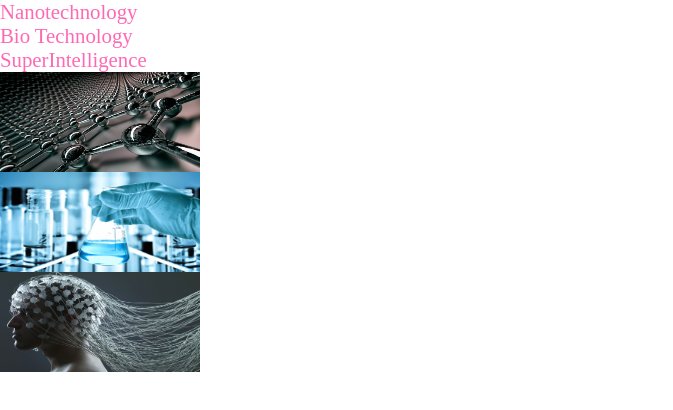
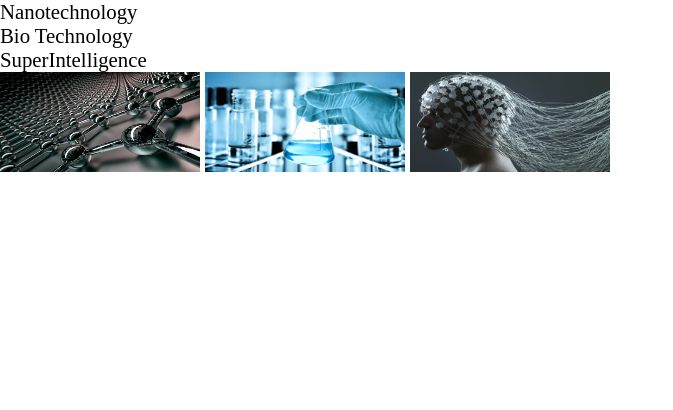
Before and after one commit to kushbhatija/technology-2020, a plain HTML site: page loadthis.html in a window 1280 px wide. Shown: the whole page, without its empty margins (0-673 px from the left). Drawn offline with Linux system fonts and the light colour scheme; files that its build step writes are made by us from their sources.

Commit message:
Add files via upload

```diff
--- a/css/index.css
+++ b/css/index.css
@@ -5,10 +5,12 @@
 body{
   background-color: white;
   text-align: center;
+  color: black;
 }
 html{
   scroll-behavior: smooth;
 }
+
 
 
 .topbar{
@@ -103,6 +105,7 @@ html{
   padding-top: 20px;
   margin-bottom: 2em;
   padding-bottom: 40px;
+  z-index: 99999;
 
 }
 /*progres bar*/
@@ -428,7 +431,7 @@ ul{
   text-align: center;
 }
 
-.load {
+.load{
 	position: fixed;
 	width: 100%;
 	height: 100%;
@@ -462,13 +465,7 @@ ul{
 	display: grid;
 }
 
-.loadgrid{
-  display: grid;
-  grid-template-columns: 1fr 1fr 1fr ;
-  position: relative;
-
-
-}
+
 
 
 
@@ -841,7 +838,7 @@ margin-left: 2em;
 
 .img1{
   text-align: left;
-  height: 100x;
+  height: 100px;
   width: auto;
   margin: 1.2em;
 }
@@ -876,7 +873,8 @@ margin-left: 2em;
 color: black;
 border-radius: 25px;
 margin: 1em;
-margin-left:  27em;
+margin-left:  2em;
+margin-right: auto;
 font-size: 1.5rem;
 font-family: 'Trebuchet MS', 'Lucida Sans Unicode', 'Lucida Grande', 'Lucida Sans', Arial, sans-serif;
 text-align: center;
@@ -1144,7 +1142,8 @@ text-align: center;
 color: black;
 border-radius: 25px;
 margin: 1em;
-margin-left:  27em;
+margin-left:  12em;
+margin-right: auto;
 font-size: 1.5rem;
 font-family: 'Trebuchet MS', 'Lucida Sans Unicode', 'Lucida Grande', 'Lucida Sans', Arial, sans-serif;
 text-align: center;
@@ -1290,6 +1289,8 @@ text-align: center;
         padding-bottom: 40px;
 
       }
+
+
       .img1{
         text-align: left;
         height: 200px;
@@ -1327,7 +1328,8 @@ text-align: center;
       color: black;
       border-radius: 25px;
       margin: 1em;
-      margin-left:  27em;
+      margin-left:  19em;
+      margin-right: auto;
       font-size: 1.5rem;
       font-family: 'Trebuchet MS', 'Lucida Sans Unicode', 'Lucida Grande', 'Lucida Sans', Arial, sans-serif;
       text-align: center;
@@ -1542,6 +1544,10 @@ text-align: center;
     margin-top: 8em;
   }
 
+  .loadgrid{
+    display: grid;
+    grid-template-columns: 1fr 1fr 1fr;
+  }
 
 .img1{
   text-align: left;
@@ -1580,7 +1586,7 @@ text-align: center;
 color: black;
 border-radius: 25px;
 margin: 1em;
-margin-left:  27em;
+margin-left:  24em;
 font-size: 1.5rem;
 font-family: 'Trebuchet MS', 'Lucida Sans Unicode', 'Lucida Grande', 'Lucida Sans', Arial, sans-serif;
 text-align: center;
--- /dev/null
+++ b/css/load.css
@@ -0,0 +1,19 @@
+
+body{
+
+
+    font-size: 1.3em;
+}
+
+
+img{
+    height: 100px;
+    width: 200px
+
+}
+
+.extra{
+    height: 100px;
+    width: 200px;
+    background-color: hotpink;
+}
--- a/index.html
+++ b/index.html
@@ -6,6 +6,8 @@
   <meta http-equiv="X-UA-Compatible" content="ie=edge">
   <title>2020 technology</title>
   <link rel="stylesheet" href="css/index.css">
+  <link rel="stylesheet" href="css/load.css">
+
   <link href="https://fonts.googleapis.com/css?family=Libre+Baskerville:400,700&display=swap" rel="stylesheet">
   <link rel="stylesheet" href="https://fonts.googleapis.com/icon?family=Material+Icons">
   <link rel="stylesheet" href="https://cdnjs.cloudflare.com/ajax/libs/font-awesome/4.7.0/css/font-awesome.min.css">
--- a/loadthis.html
+++ b/loadthis.html
@@ -7,6 +7,8 @@
 		<link rel="icon" href="img/favicon.svg" type="image/svg+xml">
 		<link rel="stylesheet" href="css/reset.css">
 		<link rel="stylesheet" href="css/load.css">
+		<link rel="stylesheet" href="index.html">
+
 	</head>
 	<body>
 
@@ -15,12 +17,12 @@
 
 <section class="loadgrid">
 
-					<div class="extrainfo"><h2>Nanotechnology</h2></div>
-					<div class="extrainfo"><h2> Bio Technology</h2></div>
-					<div class="extrainfo"><h2> SuperIntelligence</h2></div>
-<div> <img class="img1" src="img/1.jpeg" alt=""></div>
-<div><img class="img2" src="img/3.jpeg" alt=""></div>
-<div><img class="img3" src="img/9.jpeg" alt=""></div>
+	<div class="extrainfo"><h2>Nanotechnology</h2></div>
+	<div class="extrainfo"><h2> Bio Technology</h2></div>
+	<div class="extrainfo"><h2> SuperIntelligence</h2></div>
+	<img class="img1" src="img/1.jpeg" alt="">
+	<img class="img2" src="img/3.jpeg" alt="">
+	<img class="img3" src="img/9.jpeg" alt="">
 
 </section>
 
```
